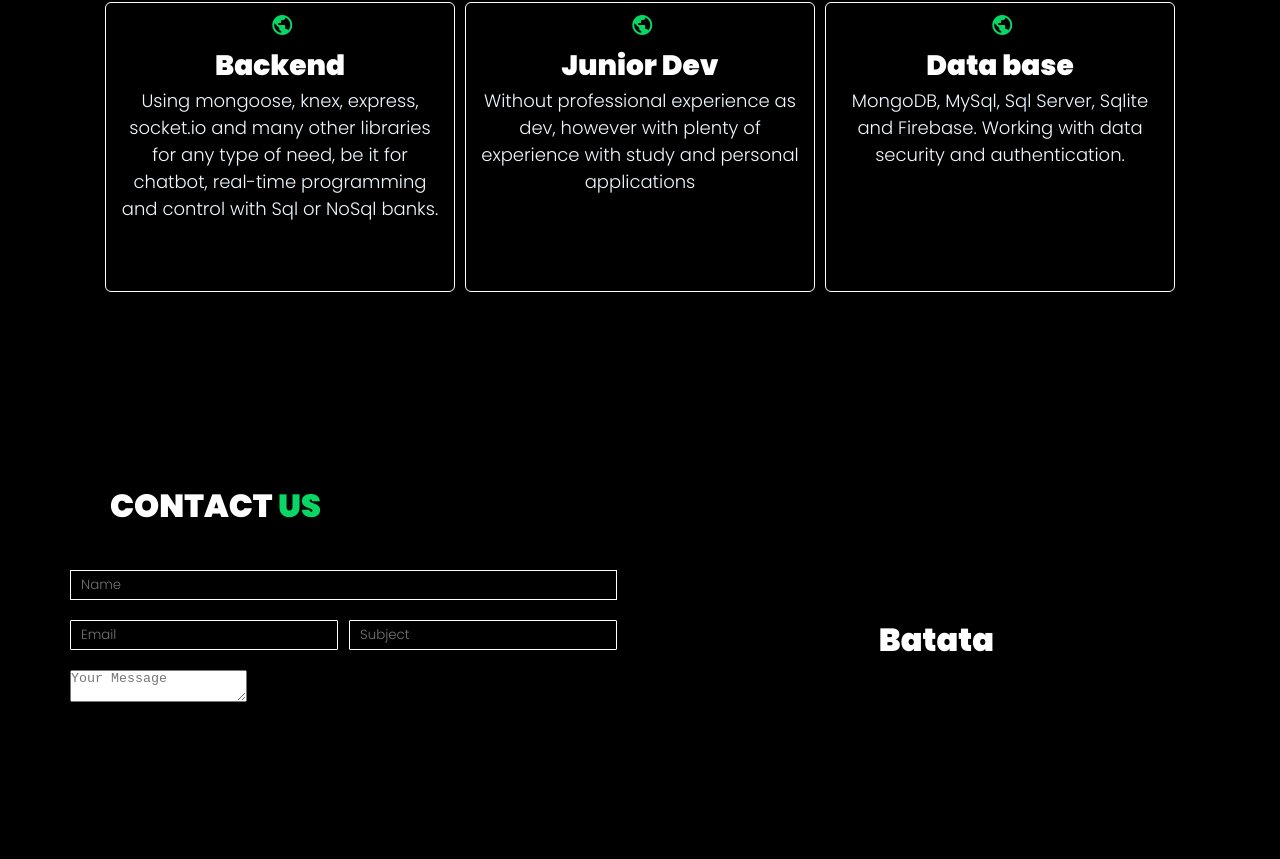
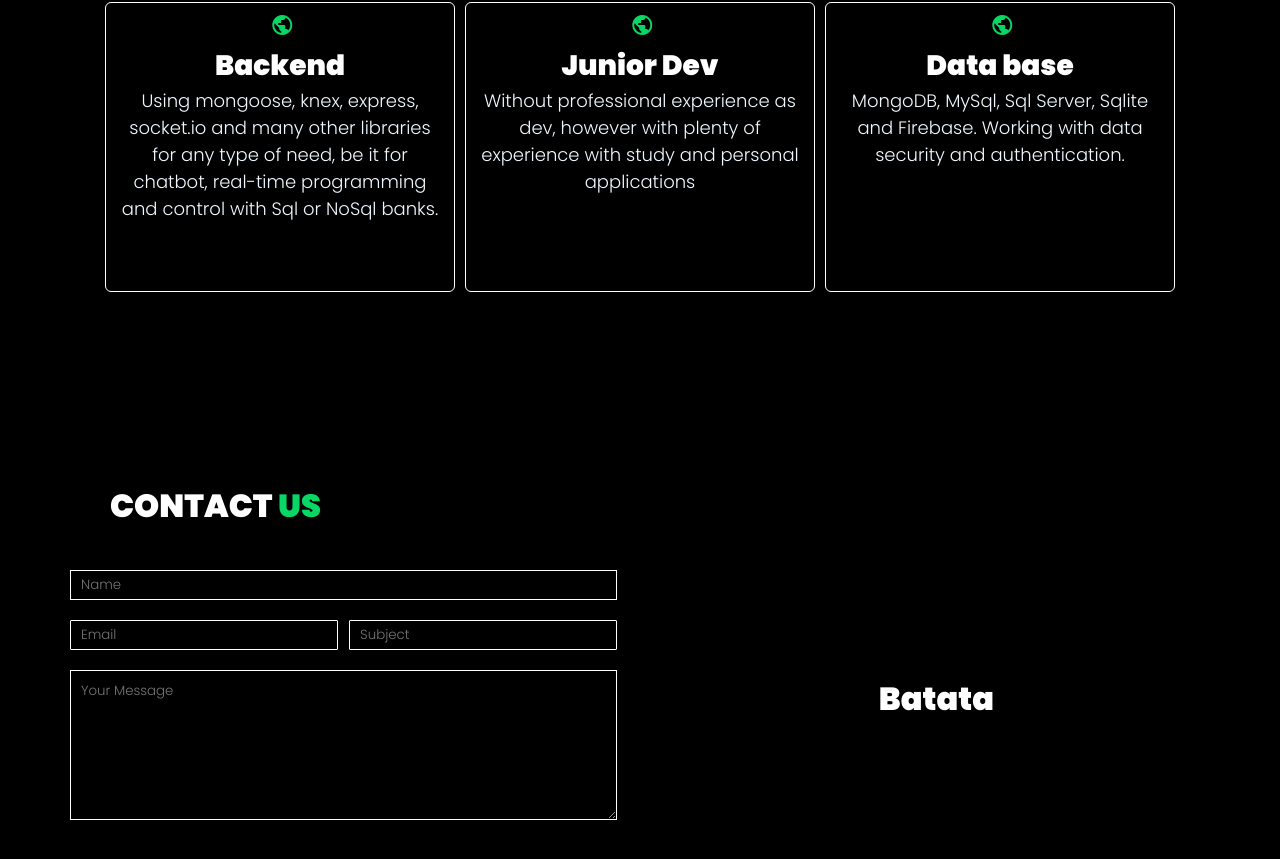
Before and after one commit to Arduke/Portfolio, a React (Create React App) app: page / in a window 1280 px wide. Shown: the part 1946-2805 px from the top of the page. Before the commit the page ends 2715 px from the top, so only its background shows below. Built offline with nearby package versions, Linux system fonts and the light colour scheme.

Commit message:
Contact P1.1

```diff
--- a/src/components/Contact/styles.css
+++ b/src/components/Contact/styles.css
@@ -29,7 +29,7 @@
     width: 48%;
 }
 
-.BlockLeft textarea {
+.BlockLeftContact textarea {
     color: white;
     font-family: Poppins;
     padding: 10px;
@@ -40,7 +40,7 @@
     background-color: transparent;
 }
 
-.BlockLeft textarea:focus {
+.BlockLeftContact textarea:focus {
     outline: none !important;
     border: 1px solid #08d665;
 }
```
